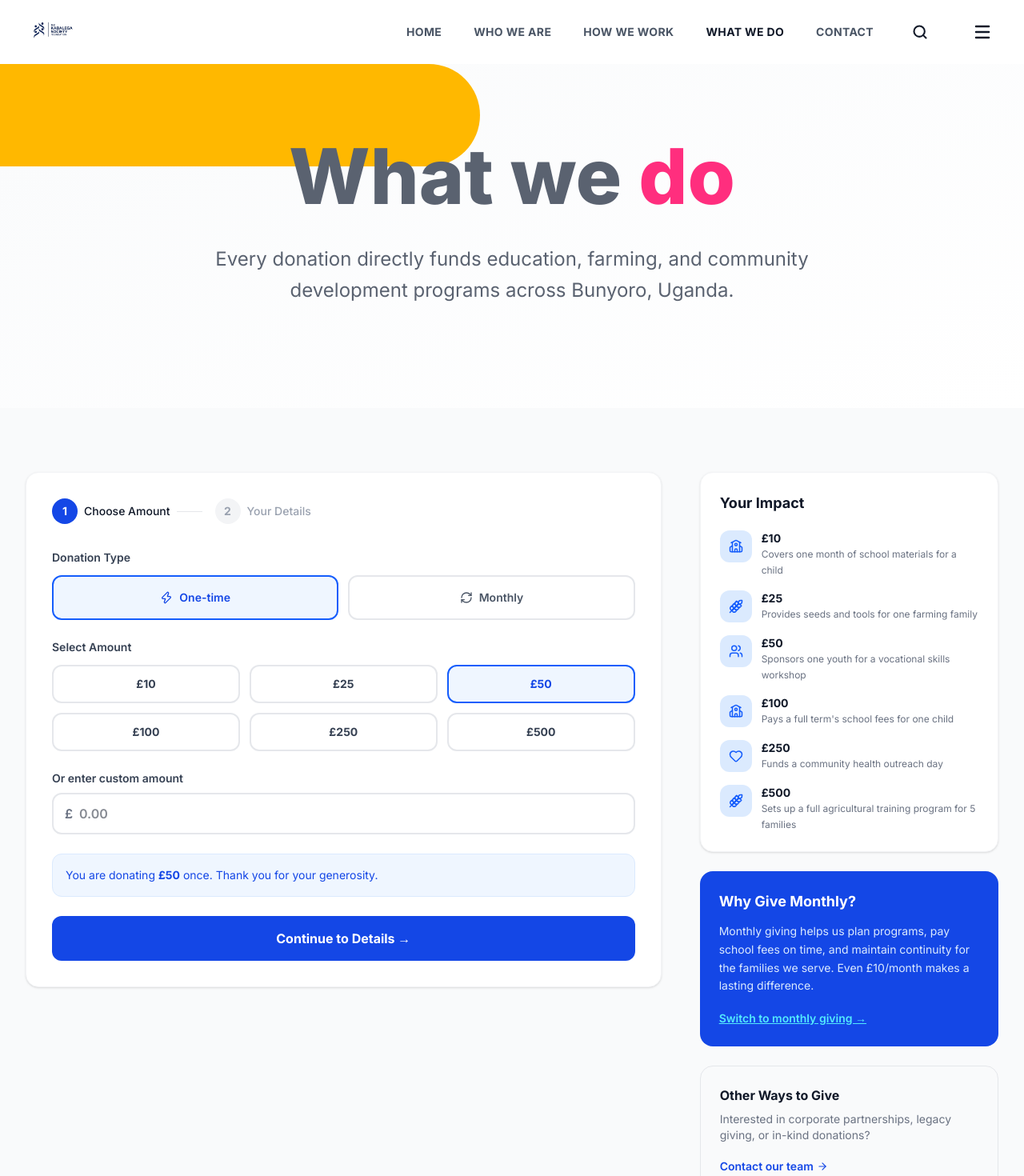
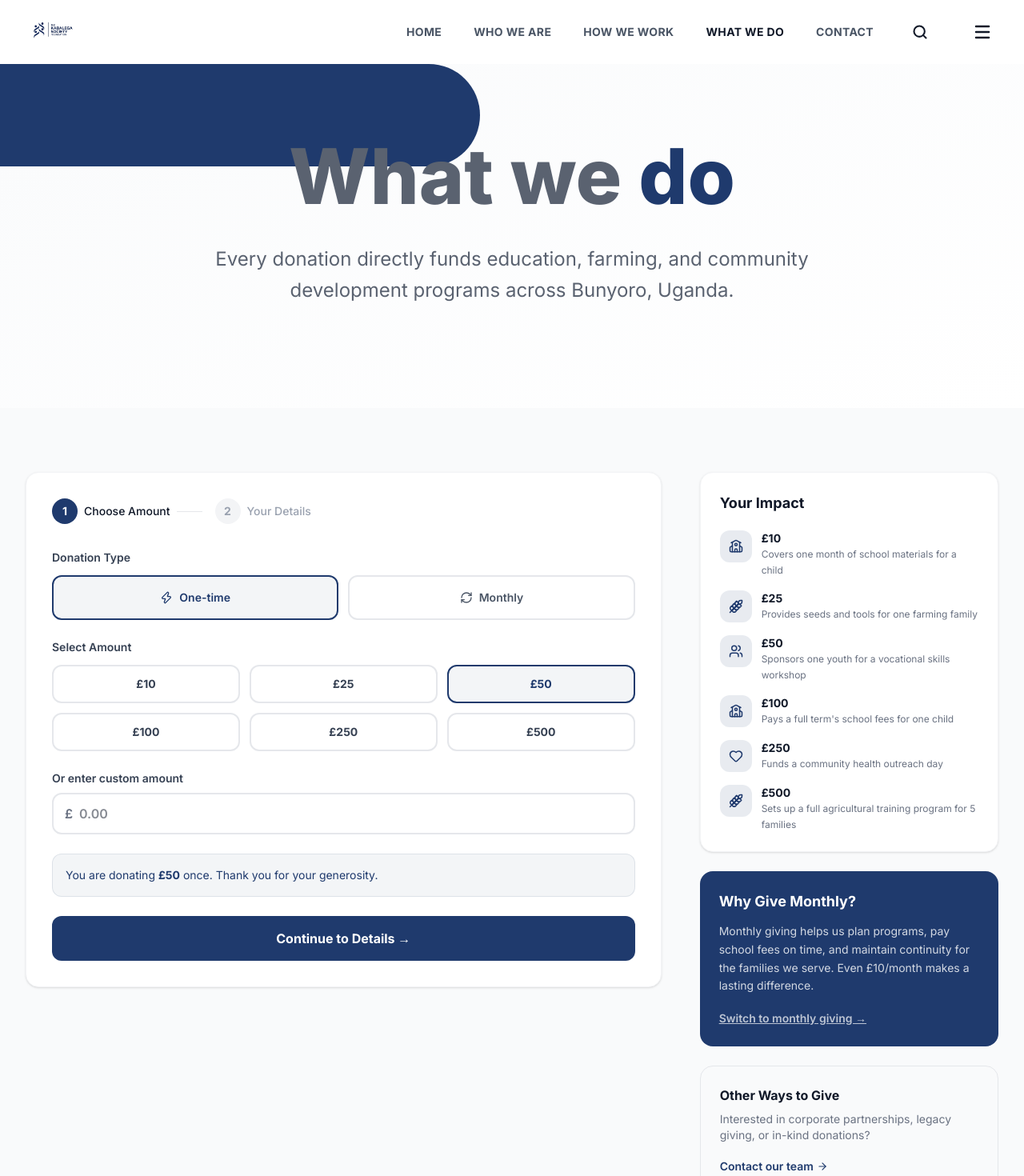
Before and after one commit to agrinaitweltd/kab, a Next.js app: page /donate in a window 1280 px wide. Shown: the top 1470 px of the page at 80% size. Built offline with nearby package versions, Linux system fonts and the light colour scheme.

Commit message:
Rebrcolours and logo

```diff
--- a/src/app/donate/page.tsx
+++ b/src/app/donate/page.tsx
@@ -43,7 +43,7 @@ export default function DonatePage() {
             Your generous donation of <strong>£{finalAmount}</strong> {donationType === "monthly" ? "per month " : ""}will make a real difference in Bunyoro.
           </p>
           <p className="text-gray-500 mb-8">A confirmation will be sent to <strong>{formData.email}</strong>.</p>
-          <Link href="/" className="inline-flex items-center gap-2 bg-blue-700 hover:bg-blue-800 text-white font-semibold px-8 py-3 rounded-full transition-all">
+          <Link href="/" className="inline-flex items-center gap-2 bg-[#1F3A6D] hover:bg-[#162D56] text-white font-semibold px-8 py-3 rounded-full transition-all">
             Back to Home <ArrowRight size={16} />
           </Link>
         </FadeIn>
@@ -55,12 +55,12 @@ export default function DonatePage() {
     <main>
       {/* Hero */}
       <section className="relative bg-gradient-to-br from-gray-50 to-white pt-32 pb-20 md:pt-40 md:pb-32 overflow-hidden">
-        <div className="absolute left-0 top-20 w-[600px] h-32 bg-[#FFB800] rounded-r-full" />
+        <div className="absolute left-0 top-20 w-[600px] h-32 bg-[#1F3A6D] rounded-r-full" />
 
         <div className="relative max-w-7xl mx-auto px-4 sm:px-6 lg:px-8 text-center">
           <FadeIn>
             <h1 className="text-5xl sm:text-6xl lg:text-7xl xl:text-8xl font-extrabold text-[#5A6270] leading-tight mb-6">
-              What we <span className="text-[#FF2E7E]">do</span>
+              What we <span className="text-[#1F3A6D]">do</span>
             </h1>
             <p className="text-xl md:text-2xl text-[#5A6270] max-w-3xl mx-auto leading-relaxed">
               Every donation directly funds education, farming, and community development programs across Bunyoro, Uganda.
@@ -81,7 +81,7 @@ export default function DonatePage() {
                   <div className="flex items-center gap-4 mb-8">
                     {[1, 2].map((s) => (
                       <button key={s} onClick={() => s < step || step === 2 ? setStep(s) : null} className="flex items-center gap-2">
-                        <div className={`w-8 h-8 rounded-full flex items-center justify-center text-sm font-bold transition-colors ${step >= s ? "bg-blue-700 text-white" : "bg-gray-100 text-gray-400"}`}>
+                        <div className={`w-8 h-8 rounded-full flex items-center justify-center text-sm font-bold transition-colors ${step >= s ? "bg-[#1F3A6D] text-white" : "bg-gray-100 text-gray-400"}`}>
                           {step > s ? <CheckCircle2 size={16} /> : s}
                         </div>
                         <span className={`text-sm font-medium hidden sm:block ${step >= s ? "text-gray-900" : "text-gray-400"}`}>
@@ -102,7 +102,7 @@ export default function DonatePage() {
                             <button
                               key={val}
                               onClick={() => setDonationType(val)}
-                              className={`flex items-center justify-center gap-2 p-4 rounded-xl border-2 font-semibold transition-all text-sm ${donationType === val ? "border-blue-600 bg-blue-50 text-blue-700" : "border-gray-200 text-gray-600 hover:border-blue-300"}`}
+                              className={`flex items-center justify-center gap-2 p-4 rounded-xl border-2 font-semibold transition-all text-sm ${donationType === val ? "border-[#1F3A6D] bg-[#1F3A6D]/5 text-[#1F3A6D]" : "border-gray-200 text-gray-600 hover:border-[#1F3A6D]/50"}`}
                             >
                               <Icon size={16} /> {label}
                             </button>
@@ -118,7 +118,7 @@ export default function DonatePage() {
                             <button
                               key={amt}
                               onClick={() => { setSelectedAmount(amt); setCustomAmount(""); }}
-                              className={`p-3 rounded-xl border-2 font-bold text-sm transition-all ${selectedAmount === amt && !customAmount ? "border-blue-600 bg-blue-50 text-blue-700" : "border-gray-200 text-gray-700 hover:border-blue-300"}`}
+                              className={`p-3 rounded-xl border-2 font-bold text-sm transition-all ${selectedAmount === amt && !customAmount ? "border-[#1F3A6D] bg-[#1F3A6D]/5 text-[#1F3A6D]" : "border-gray-200 text-gray-700 hover:border-[#1F3A6D]/50"}`}
                             >
                               £{amt}
                             </button>
@@ -137,13 +137,13 @@ export default function DonatePage() {
                             placeholder="0.00"
                             value={customAmount}
                             onChange={(e) => { setCustomAmount(e.target.value); setSelectedAmount(null); }}
-                            className="w-full pl-8 pr-4 py-3 border-2 border-gray-200 rounded-xl focus:border-blue-500 focus:outline-none text-gray-900 font-semibold"
+                            className="w-full pl-8 pr-4 py-3 border-2 border-gray-200 rounded-xl focus:border-[#1F3A6D] focus:outline-none text-gray-900 font-semibold"
                           />
                         </div>
                       </div>
 
                       {finalAmount && (
-                        <div className="bg-blue-50 border border-blue-100 rounded-xl p-4 text-sm text-blue-700">
+                        <div className="bg-[#1F3A6D]/5 border border-[#1F3A6D]/10 rounded-xl p-4 text-sm text-[#1F3A6D]">
                           You are donating <strong>£{finalAmount}</strong> {donationType === "monthly" ? "every month" : "once"}. Thank you for your generosity.
                         </div>
                       )}
@@ -151,7 +151,7 @@ export default function DonatePage() {
                       <button
                         onClick={() => setStep(2)}
                         disabled={!finalAmount || finalAmount <= 0}
-                        className="w-full bg-blue-700 hover:bg-blue-800 disabled:bg-gray-200 disabled:text-gray-400 text-white font-bold py-4 rounded-xl transition-all text-base hover:shadow-lg"
+                        className="w-full bg-[#1F3A6D] hover:bg-[#162D56] disabled:bg-gray-200 disabled:text-gray-400 text-white font-bold py-4 rounded-xl transition-all text-base hover:shadow-lg"
                       >
                         Continue to Details →
                       </button>
@@ -160,7 +160,7 @@ export default function DonatePage() {
 
                   {step === 2 && (
                     <form onSubmit={handleSubmit} className="space-y-5">
-                      <div className="bg-blue-50 border border-blue-100 rounded-xl p-4 text-sm text-blue-700 mb-6">
+                      <div className="bg-[#1F3A6D]/5 border border-[#1F3A6D]/10 rounded-xl p-4 text-sm text-[#1F3A6D] mb-6">
                         Donating <strong>£{finalAmount}</strong> {donationType === "monthly" ? "monthly" : "once"}.{" "}
                         <button onClick={() => setStep(1)} className="underline font-medium">Change</button>
                       </div>
@@ -168,27 +168,27 @@ export default function DonatePage() {
                       <div className="grid sm:grid-cols-2 gap-4">
                         <div>
                           <label className="block text-sm font-semibold text-gray-700 mb-1.5">First Name *</label>
-                          <input required value={formData.firstName} onChange={e => setFormData(p => ({...p, firstName: e.target.value}))} className="w-full px-4 py-3 border-2 border-gray-200 rounded-xl focus:border-blue-500 focus:outline-none text-gray-900" placeholder="Jane" />
+                          <input required value={formData.firstName} onChange={e => setFormData(p => ({...p, firstName: e.target.value}))} className="w-full px-4 py-3 border-2 border-gray-200 rounded-xl focus:border-[#1F3A6D] focus:outline-none text-gray-900" placeholder="Jane" />
                         </div>
                         <div>
                           <label className="block text-sm font-semibold text-gray-700 mb-1.5">Last Name *</label>
-                          <input required value={formData.lastName} onChange={e => setFormData(p => ({...p, lastName: e.target.value}))} className="w-full px-4 py-3 border-2 border-gray-200 rounded-xl focus:border-blue-500 focus:outline-none text-gray-900" placeholder="Smith" />
+                          <input required value={formData.lastName} onChange={e => setFormData(p => ({...p, lastName: e.target.value}))} className="w-full px-4 py-3 border-2 border-gray-200 rounded-xl focus:border-[#1F3A6D] focus:outline-none text-gray-900" placeholder="Smith" />
                         </div>
                       </div>
                       <div>
                         <label className="block text-sm font-semibold text-gray-700 mb-1.5">Email Address *</label>
-                        <input required type="email" value={formData.email} onChange={e => setFormData(p => ({...p, email: e.target.value}))} className="w-full px-4 py-3 border-2 border-gray-200 rounded-xl focus:border-blue-500 focus:outline-none text-gray-900" placeholder="jane@example.com" />
+                        <input required type="email" value={formData.email} onChange={e => setFormData(p => ({...p, email: e.target.value}))} className="w-full px-4 py-3 border-2 border-gray-200 rounded-xl focus:border-[#1F3A6D] focus:outline-none text-gray-900" placeholder="jane@example.com" />
                       </div>
                       <div>
                         <label className="block text-sm font-semibold text-gray-700 mb-1.5">Dedication or Message (optional)</label>
-                        <textarea value={formData.message} onChange={e => setFormData(p => ({...p, message: e.target.value}))} rows={3} className="w-full px-4 py-3 border-2 border-gray-200 rounded-xl focus:border-blue-500 focus:outline-none text-gray-900 resize-none" placeholder="In memory of... / In honour of..." />
+                        <textarea value={formData.message} onChange={e => setFormData(p => ({...p, message: e.target.value}))} rows={3} className="w-full px-4 py-3 border-2 border-gray-200 rounded-xl focus:border-[#1F3A6D] focus:outline-none text-gray-900 resize-none" placeholder="In memory of... / In honour of..." />
                       </div>
 
                       <p className="text-xs text-gray-400">
                         🔒 This is a demonstration form. In production, this would connect to a secure payment processor (Stripe, PayPal, etc.). Your details are safe.
                       </p>
 
-                      <button type="submit" className="w-full bg-blue-700 hover:bg-blue-800 text-white font-bold py-4 rounded-xl transition-all text-base hover:shadow-lg flex items-center justify-center gap-2">
+                      <button type="submit" className="w-full bg-[#1F3A6D] hover:bg-[#162D56] text-white font-bold py-4 rounded-xl transition-all text-base hover:shadow-lg flex items-center justify-center gap-2">
                         <Heart size={18} /> Complete Donation of £{finalAmount}
                       </button>
                     </form>
@@ -205,8 +205,8 @@ export default function DonatePage() {
                   <div className="space-y-4">
                     {impactItems.map((item) => (
                       <div key={item.amount} className="flex items-start gap-3">
-                        <div className="w-10 h-10 bg-blue-100 rounded-xl flex items-center justify-center flex-shrink-0">
-                          <item.icon size={18} className="text-blue-600" />
+                        <div className="w-10 h-10 bg-[#1F3A6D]/10 rounded-xl flex items-center justify-center flex-shrink-0">
+                          <item.icon size={18} className="text-[#1F3A6D]" />
                         </div>
                         <div>
                           <p className="font-bold text-gray-900 text-sm">{item.amount}</p>
@@ -219,12 +219,12 @@ export default function DonatePage() {
               </FadeIn>
 
               <FadeIn direction="right" delay={100}>
-                <div className="bg-blue-700 rounded-2xl p-6 text-white">
+                <div className="bg-[#1F3A6D] rounded-2xl p-6 text-white">
                   <h3 className="font-bold text-lg mb-3">Why Give Monthly?</h3>
-                  <p className="text-blue-100 text-sm leading-relaxed mb-4">
+                  <p className="text-white/80 text-sm leading-relaxed mb-4">
                     Monthly giving helps us plan programs, pay school fees on time, and maintain continuity for the families we serve. Even £10/month makes a lasting difference.
                   </p>
-                  <button onClick={() => { setDonationType("monthly"); setStep(1); }} className="text-cyan-300 text-sm font-semibold underline hover:text-cyan-200">
+                  <button onClick={() => { setDonationType("monthly"); setStep(1); }} className="text-white/70 text-sm font-semibold underline hover:text-cyan-200">
                     Switch to monthly giving →
                   </button>
                 </div>
@@ -234,7 +234,7 @@ export default function DonatePage() {
                 <div className="bg-gray-50 rounded-2xl p-6 border border-gray-200">
                   <h3 className="font-bold text-gray-900 mb-2">Other Ways to Give</h3>
                   <p className="text-gray-500 text-sm mb-4">Interested in corporate partnerships, legacy giving, or in-kind donations?</p>
-                  <Link href="/contact" className="text-blue-700 text-sm font-semibold hover:underline inline-flex items-center gap-1">
+                  <Link href="/contact" className="text-[#1F3A6D] text-sm font-semibold hover:underline inline-flex items-center gap-1">
                     Contact our team <ArrowRight size={14} />
                   </Link>
                 </div>
```
Also changed, not shown: src/app/contact/page.tsx (+21 -21 lines).
